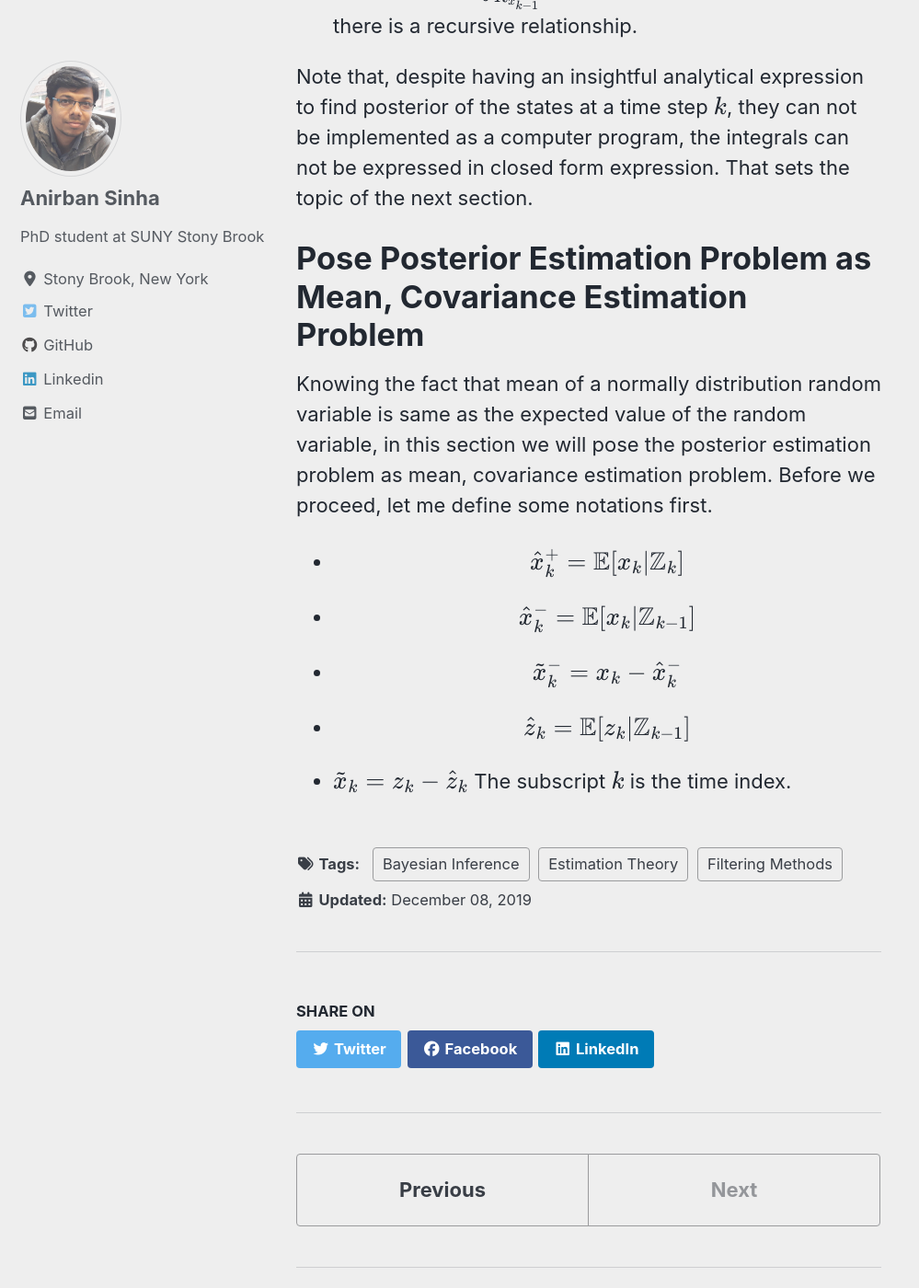
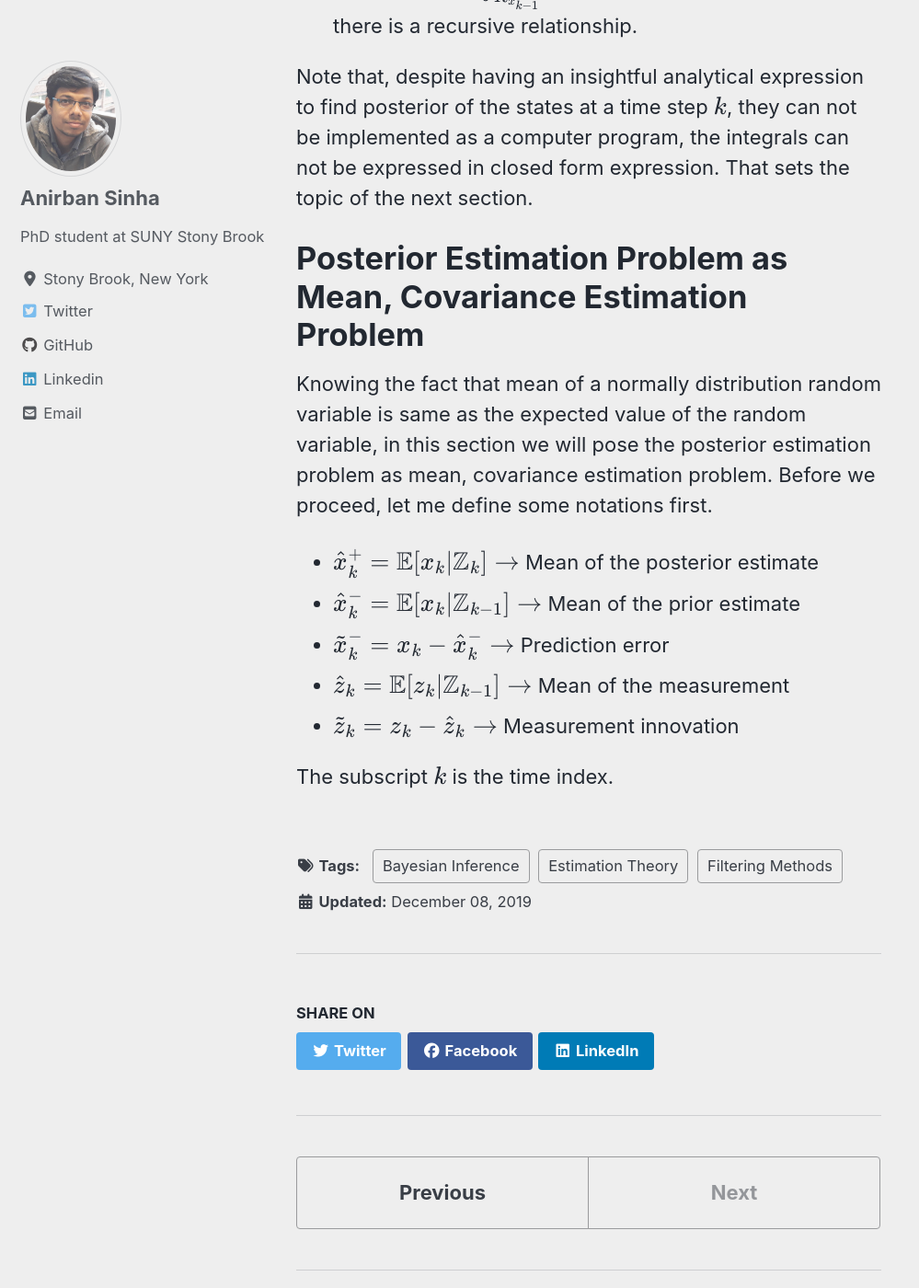
Before and after one commit to mattsinbot/mattsinbot.github.io, a Jekyll site: the page built from _posts/2019-12-08-KalmanFilter_Intro.md, in a window 1280 px wide and 1400 px high, scrolled down 3357 px. Shown: the whole window at 92% size, without its empty margins (0-999 px from the left). Built offline with Jekyll 4.4.1, drawn with Linux system fonts in a browser that asks for light colours; cached includes are drawn as plain includes; nearby versions of some CDN libraries; formulas are drawn with MathJax 3; comment, search, counter and statistics services are not loaded.

Commit message:
Kalman Filter page initiated

```diff
--- a/_posts/2019-12-08-KalmanFilter_Intro.md
+++ b/_posts/2019-12-08-KalmanFilter_Intro.md
@@ -67,11 +67,12 @@ We can make two key observations from the last equation, at any time step k.
 
 Note that, despite having an insightful analytical expression to find posterior of the states at a time step $$k$$, they can not be implemented as a computer program, the integrals can not be expressed in closed form expression. That sets the topic of the next section.
 
-# Pose Posterior Estimation Problem as Mean, Covariance Estimation Problem
+# Posterior Estimation Problem as Mean, Covariance Estimation Problem
 Knowing the fact that mean of a normally distribution random variable is same as the expected value of the random variable, in this section we will pose the posterior estimation problem as mean, covariance estimation problem. Before we proceed, let me define some notations first.
-- $$\hat{x}_k^+ = \mathbb{E}[x_k \vert \mathbb{Z}_k]$$
-- $$\hat{x}_k^- = \mathbb{E}[x_k \vert \mathbb{Z}_{k-1}]$$
-- $$\tilde{x}_k^- = x_k - \hat{x}_k^-$$
-- $$\hat{z}_k = \mathbb{E}[z_k \vert \mathbb{Z}_{k-1}]$$
-- $$\tilde{x}_k = z_k - \hat{z}_k$$
+- $$\hat{x}_k^+ = \mathbb{E}[x_k \vert \mathbb{Z}_k] \rightarrow$$ Mean of the posterior estimate
+- $$\hat{x}_k^- = \mathbb{E}[x_k \vert \mathbb{Z}_{k-1}] \rightarrow$$ Mean of the prior estimate
+- $$\tilde{x}_k^- = x_k - \hat{x}_k^- \rightarrow$$ Prediction error
+- $$\hat{z}_k = \mathbb{E}[z_k \vert \mathbb{Z}_{k-1}] \rightarrow$$ Mean of the measurement
+- $$\tilde{z}_k = z_k - \hat{z}_k \rightarrow$$ Measurement innovation
+
 The subscript $$k$$ is the time index.
```
